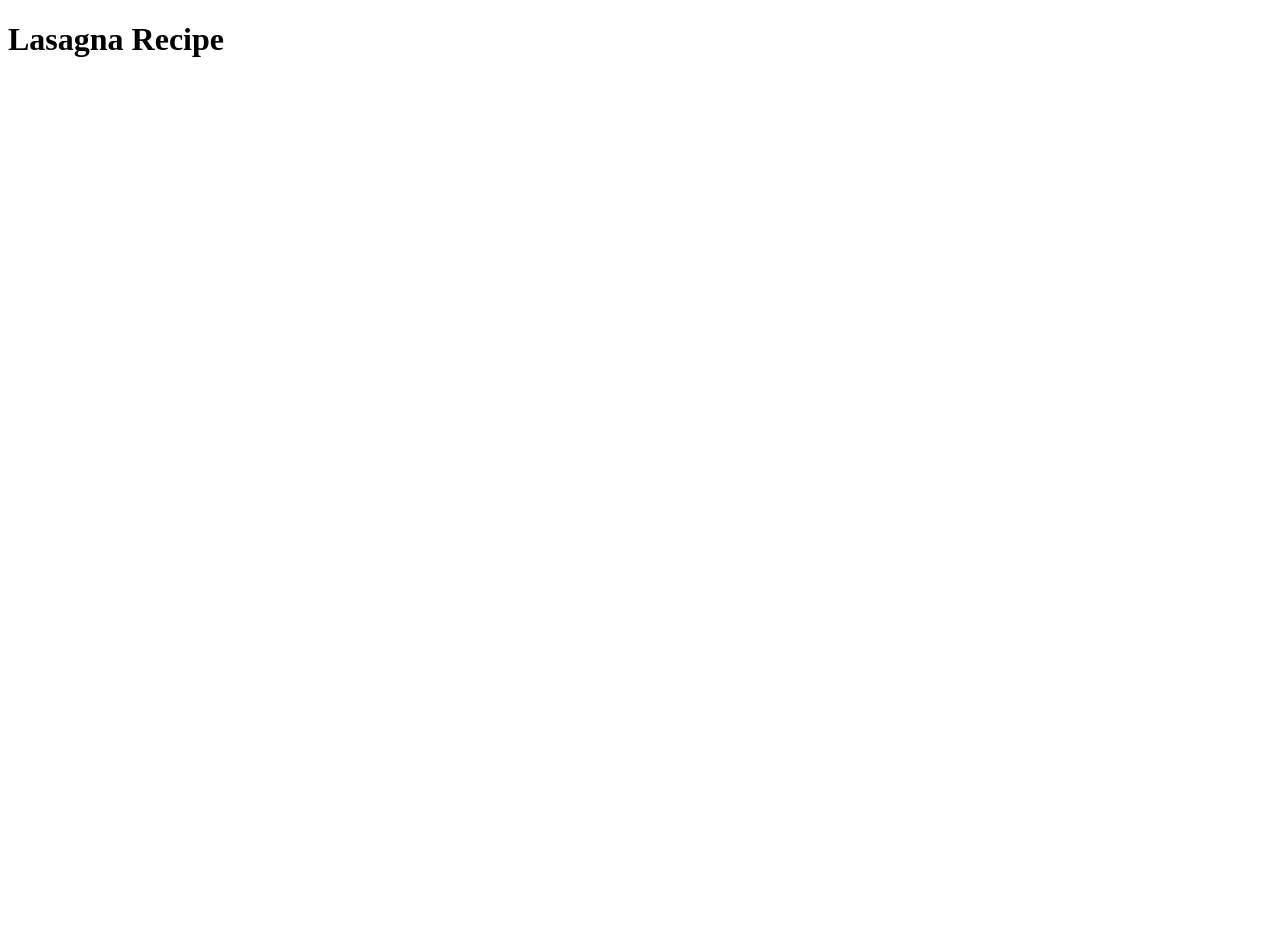
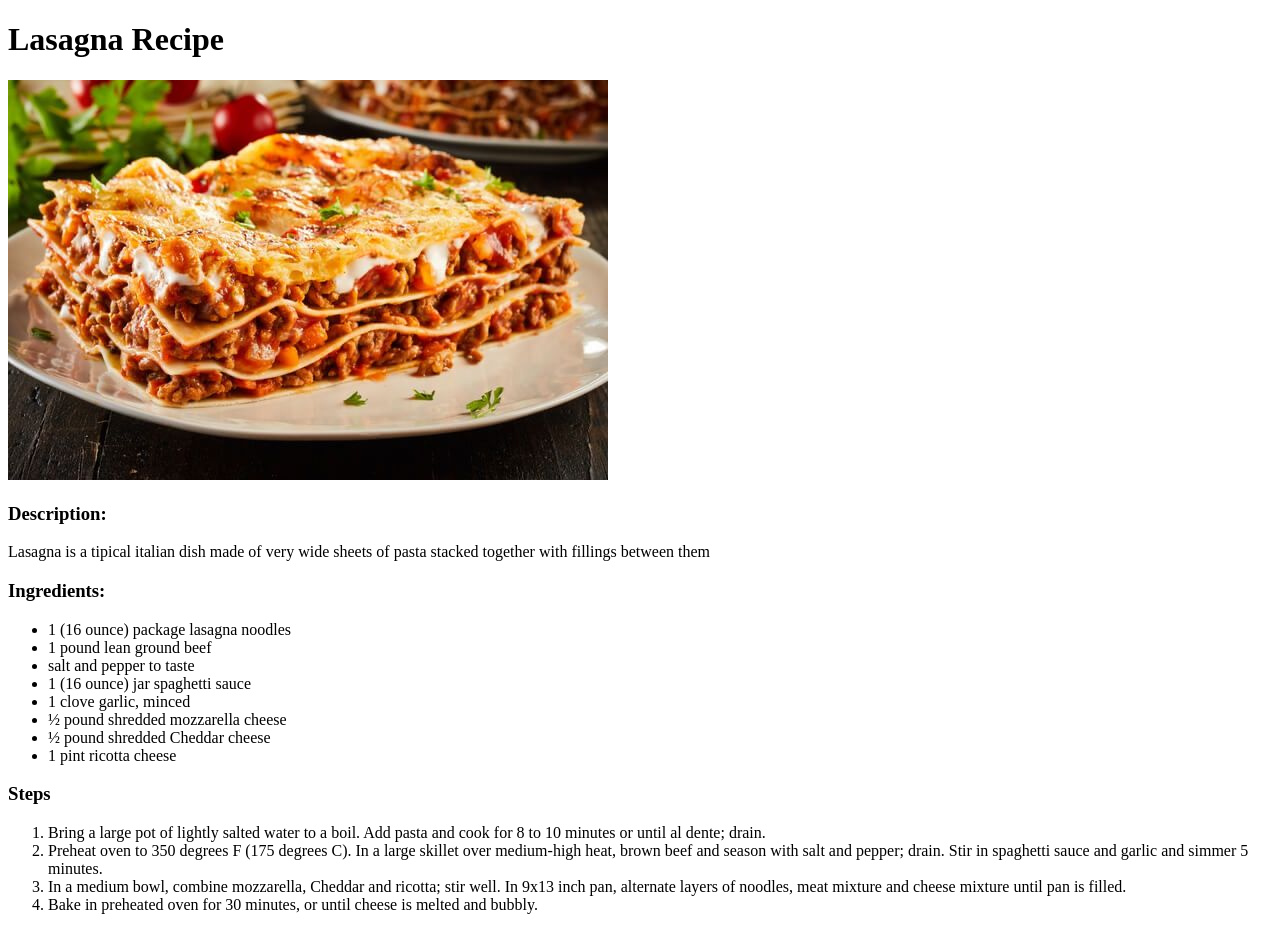
Before and after one commit to adriano1273/odin-recipes, a plain HTML site: page recipes/lasagna.html in a window 1280 px wide. Before the commit the page ends 800 px from the top, so only its background shows below. Drawn offline with Linux system fonts and the light colour scheme.

Commit message:
Create lasgna recipe page

```diff
--- a/recipes/lasagna.html
+++ b/recipes/lasagna.html
@@ -7,7 +7,45 @@
     <title>odin recipes</title>
 </head>
 <body>
+
     <h1>Lasagna Recipe</h1>
+
+    <img src="../img/lasagna.jpg" alt="lasgna image">
+
+    <h3>Description:</h3>
+
+    <p>Lasagna is a tipical italian dish made of very wide sheets of pasta stacked together with fillings between them</p>
+
+    <h3>Ingredients:</h3>
+
+    <ul>
+        <li>1 (16 ounce) package lasagna noodles</li>
+        <li>1 pound lean ground beef</li>
+        <li>salt and pepper to taste </li>
+        <li>1 (16 ounce) jar spaghetti sauce</li>
+        <li>1 clove garlic, minced</li>
+        <li>½ pound shredded mozzarella cheese</li>
+        <li>½ pound shredded Cheddar cheese </li>
+        <li>1 pint ricotta cheese</li>
+    </ul>
+
+    <h3>Steps</h3>
+
+    <ol>
+        <li>Bring a large pot of lightly salted water to a boil. Add pasta and cook for 8 to 10 minutes or until al dente; drain.</li>
+
+        <li>
+            Preheat oven to 350 degrees F (175 degrees C). In a large skillet over medium-high heat, brown beef and season with salt and pepper; drain.
+             Stir in spaghetti sauce and garlic and simmer 5 minutes.
+        </li>
+
+        <li>
+            In a medium bowl, combine mozzarella, Cheddar and ricotta; stir well. In 9x13 inch pan, alternate layers of noodles, meat mixture and cheese mixture until pan is filled.
+        </li>
+
+        <li>Bake in preheated oven for 30 minutes, or until cheese is melted and bubbly.</li>
+    </ol>
+
 
 </body>
 </html>
```
Also changed, not shown: img/lasagna.jpg (added).
